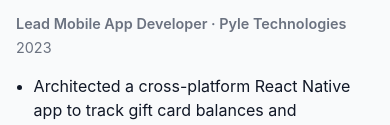
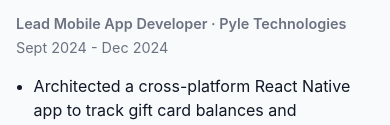
Before and after one commit to BDoGG12/portfolio, a plain HTML site: page index.html in a window 390 px wide. Shown: the part 1946-2071 px from the top of the page. Drawn offline with Linux system fonts and the light colour scheme.

Commit message:
Update job duration for Lead Mobile App Developer

```diff
--- a/index.html
+++ b/index.html
@@ -149,7 +149,7 @@
     <div>
       <div class="job-meta">
         <span class="job-title">Lead Mobile App Developer · Pyle Technologies</span>
-        <span>2023</span>
+        <span>Sept 2024 - Dec 2024</span>
       </div>
       <ul>
         <li>Architected a cross-platform React Native app to track gift card balances and expiration dates.</li>
```
